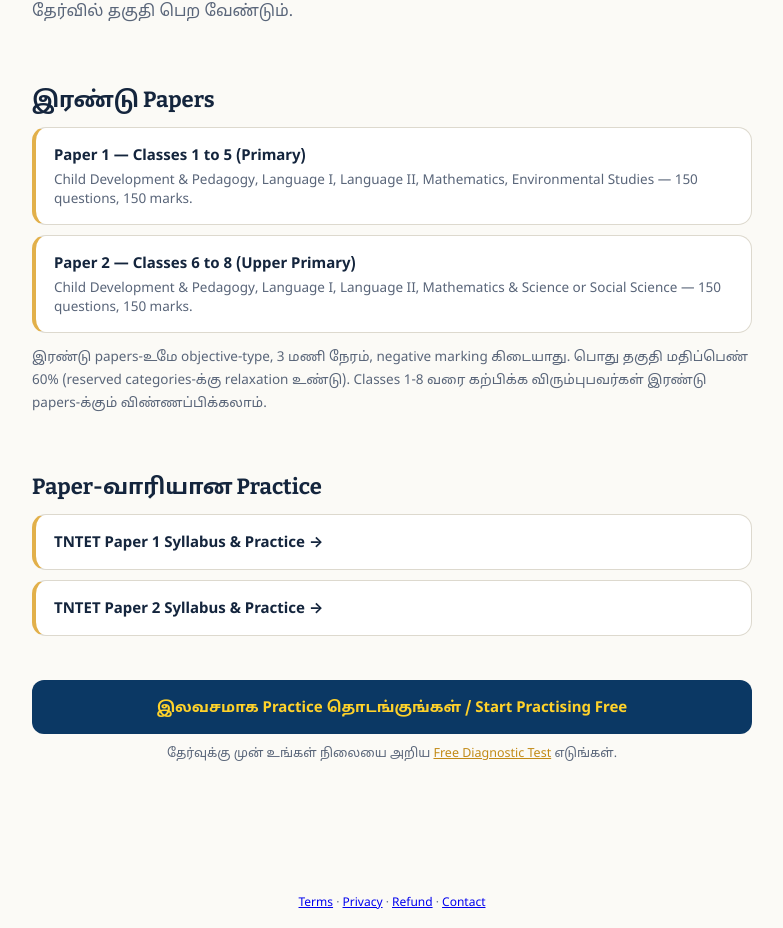
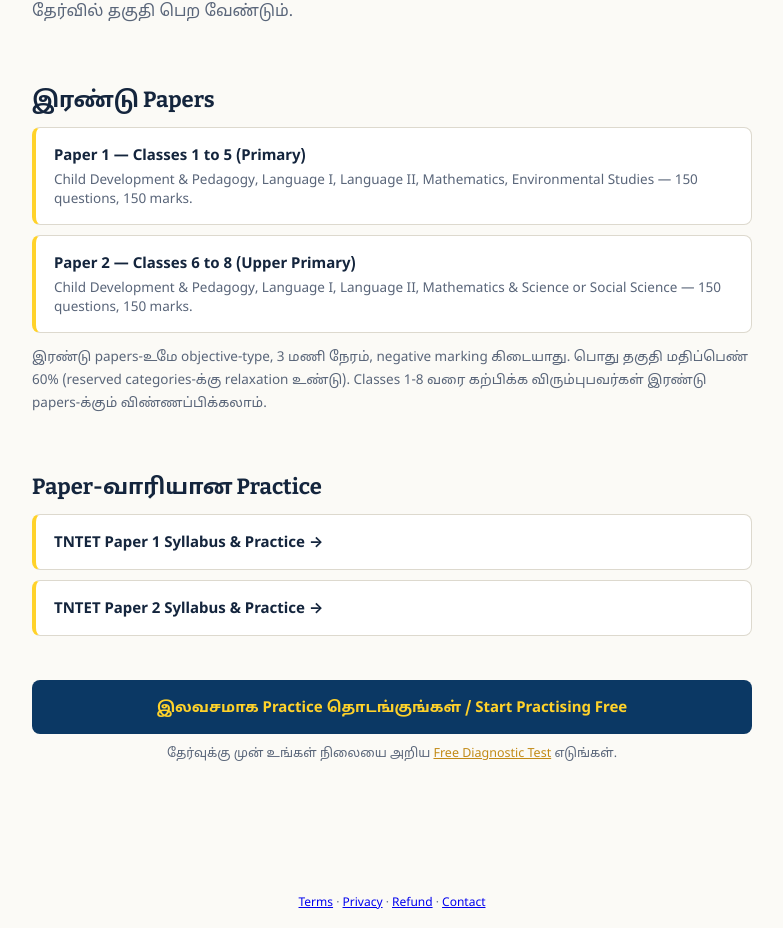
Before and after one commit to sponna1962/Ponna, a Next.js app in the folder frontend/: page /tntet in a window 1280 px wide. Shown: the part 274-1202 px from the top of the page, without its empty margins (248-1031 px from the left). Built offline with nearby package versions, Linux system fonts and the light colour scheme; no server answers.

Commit message:
Polish public exam landing page presentation

```diff
--- a/frontend/src/app/tntet/page.tsx
+++ b/frontend/src/app/tntet/page.tsx
@@ -36,13 +36,13 @@ export default function TntetPage() {
       <Section>
         <H2>இரண்டு Papers</H2>
         <div style={{ display: 'grid', gap: 10 }}>
-          <div style={{ padding: '16px 18px', border: `1px solid ${COLORS.line}`, borderLeft: '4px solid #E2B04A', background: 'var(--color-card)', borderRadius: 14 }}>
+          <div style={{ padding: '16px 18px', border: `1px solid ${COLORS.line}`, borderLeft: '4px solid #FFD22A', background: 'var(--color-card)', borderRadius: 8 }}>
             <strong style={{ fontSize: 15 }}>Paper 1 — Classes 1 to 5 (Primary)</strong>
             <p style={{ fontSize: 13.5, color: COLORS.inkMuted, margin: '4px 0 0' }}>
               Child Development & Pedagogy, Language I, Language II, Mathematics, Environmental Studies — 150 questions, 150 marks.
             </p>
           </div>
-          <div style={{ padding: '16px 18px', border: `1px solid ${COLORS.line}`, borderLeft: '4px solid #E2B04A', background: 'var(--color-card)', borderRadius: 14 }}>
+          <div style={{ padding: '16px 18px', border: `1px solid ${COLORS.line}`, borderLeft: '4px solid #FFD22A', background: 'var(--color-card)', borderRadius: 8 }}>
             <strong style={{ fontSize: 15 }}>Paper 2 — Classes 6 to 8 (Upper Primary)</strong>
             <p style={{ fontSize: 13.5, color: COLORS.inkMuted, margin: '4px 0 0' }}>
               Child Development & Pedagogy, Language I, Language II, Mathematics & Science or Social Science — 150 questions, 150 marks.
@@ -58,10 +58,10 @@ export default function TntetPage() {
       <Section>
         <H2>Paper-வாரியான Practice</H2>
         <div style={{ display: 'grid', gap: 10 }}>
-          <a href="/tntet/paper-1" style={{ display: 'block', padding: '16px 18px', border: `1px solid ${COLORS.line}`, borderLeft: '4px solid #E2B04A', background: 'var(--color-card)', borderRadius: 14, textDecoration: 'none', color: COLORS.ink }}>
+          <a href="/tntet/paper-1" style={{ display: 'block', padding: '16px 18px', border: `1px solid ${COLORS.line}`, borderLeft: '4px solid #FFD22A', background: 'var(--color-card)', borderRadius: 8, textDecoration: 'none', color: COLORS.ink }}>
             <strong style={{ fontSize: 15 }}>TNTET Paper 1 Syllabus & Practice →</strong>
           </a>
-          <a href="/tntet/paper-2" style={{ display: 'block', padding: '16px 18px', border: `1px solid ${COLORS.line}`, borderLeft: '4px solid #E2B04A', background: 'var(--color-card)', borderRadius: 14, textDecoration: 'none', color: COLORS.ink }}>
+          <a href="/tntet/paper-2" style={{ display: 'block', padding: '16px 18px', border: `1px solid ${COLORS.line}`, borderLeft: '4px solid #FFD22A', background: 'var(--color-card)', borderRadius: 8, textDecoration: 'none', color: COLORS.ink }}>
             <strong style={{ fontSize: 15 }}>TNTET Paper 2 Syllabus & Practice →</strong>
           </a>
         </div>
@@ -70,7 +70,7 @@ export default function TntetPage() {
       <Section>
         <a
           href="/quiz"
-          style={{ display: 'block', textAlign: 'center', padding: 16, borderRadius: 12, background: COLORS.btn, color: COLORS.btnText, fontWeight: 700, textDecoration: 'none', fontSize: 15 }}
+          style={{ display: 'block', textAlign: 'center', padding: 16, borderRadius: 8, background: COLORS.btn, color: COLORS.btnText, fontWeight: 700, textDecoration: 'none', fontSize: 15 }}
         >
           இலவசமாக Practice தொடங்குங்கள் / Start Practising Free
         </a>
```
